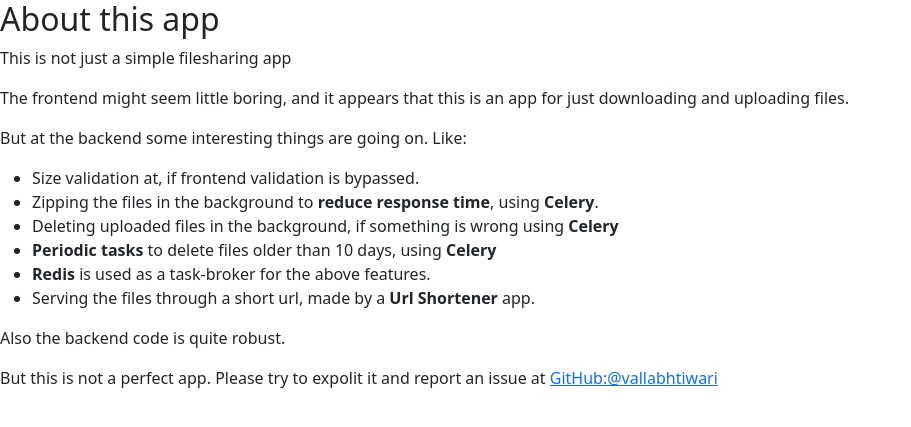
After one commit to vallabhtiwari/portfolio, a Django app: page /share/upload/about/ in a window 1280 px wide. The commit adds this page. Shown: the top 427 px of the page, without its empty margins (0-911 px from the left). Run offline with Django 4.2, Linux system fonts and the light colour scheme; parts of the project's set-up code (start-up, migrations or seed data) failed here and were passed over; some libraries are stand-ins or nearby versions.

Commit message:
about page for filesharing app

```diff
--- /dev/null
+++ b/fileshare/templates/fileshare/about.html
@@ -0,0 +1,17 @@
+{% extends 'base.html' %}
+{% block content %}
+    <h2>About this app</h2>
+    <p>This is not just a simple filesharing app</p>
+    <p>The frontend might seem little boring, and it appears that this is an app for just downloading and uploading files.</p>
+    <p>But at the backend some interesting things are going on. Like:</p>
+    <ul>
+        <li>Size validation at, if frontend validation is bypassed.</li>
+        <li>Zipping the files in the background to <b>reduce response time</b>, using <b>Celery</b>.</li>
+        <li>Deleting uploaded files in the background, if something is wrong using <b>Celery</b></li>
+        <li><b>Periodic tasks</b> to delete files older than 10 days, using <b>Celery</b></li>
+        <li><b>Redis</b> is used as a task-broker for the above features.</li>
+        <li>Serving the files through a short url, made by a <b>Url Shortener</b> app.</li>
+    </ul>
+    <p>Also the backend code is quite robust.</p>
+    <p>But this is not a perfect app. Please try to expolit it and report an issue at <a href="https://github.com/vallabhtiwari">GitHub:@vallabhtiwari</a></p>
+{% endblock content %}
--- a/fileshare/templates/fileshare/upload.html
+++ b/fileshare/templates/fileshare/upload.html
@@ -2,6 +2,7 @@
 {% load static %}
 {% load crispy_forms_tags %}
 {% block content %}
+    <a href="{% url 'fileshare:about'%}" class="d-flex justify-content-end pt-4 pe-4">About</a>
     <div class="rounded-4 card" style="width: 28rem; margin:5rem auto 1rem ;">
         <form method="POST" id="form" enctype="multipart/form-data">
             <div class="card-body">
--- a/fileshare/urls.py
+++ b/fileshare/urls.py
@@ -1,9 +1,10 @@
 from django.urls import path
-from .views import home, upload, upload_success
+from .views import home, upload, upload_success, about
 
 app_name = "fileshare"
 urlpatterns = [
     # path("", home, name="home"),
     path("upload/", upload, name="upload"),
     path("upload-success/<slug:name>/", upload_success, name="upload-success"),
+    path("upload/about/", about, name="about"),
 ]
--- a/fileshare/views.py
+++ b/fileshare/views.py
@@ -48,3 +48,7 @@ def upload_success(request, name):
         return Response(context, status=status.HTTP_200_OK)
     else:
         return Response(context, status=status.HTTP_404_NOT_FOUND)
+
+
+def about(request):
+    return render(request, "fileshare/about.html")
```
